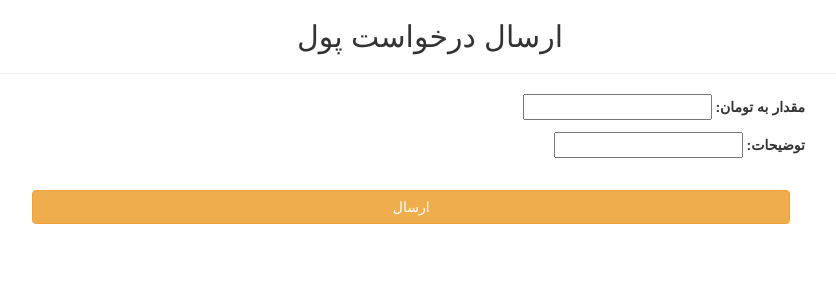
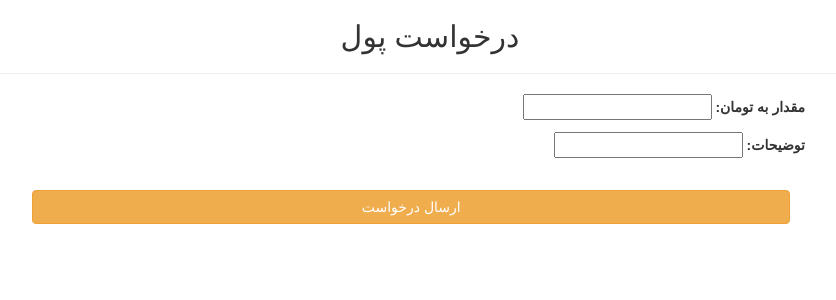
Before and after one commit to nimadorostkar/crop_stocks, a Django app: page /money_req/ in a window 1280 px wide. Shown: the top 300 px of the page, without its empty margins (210-1046 px from the left). Run offline with Django 3.2, Linux system fonts and the light colour scheme; a user stored in the database is signed in; some libraries are stand-ins or nearby versions.

Commit message:
debug and finisheeed

```diff
--- a/templates/dashboard/money_req.html
+++ b/templates/dashboard/money_req.html
@@ -14,7 +14,7 @@
 
 
       <div class="container">
-        <h2 style="text-align:center"> ارسال درخواست پول </h2> <hr>
+        <h2 style="text-align:center">  درخواست پول </h2> <hr>
         <form class="form-horizontal" method="post" enctype="multipart/form-data">
           <div class="form-group">
             <div style="direction:rtl" class="col-sm-10">
@@ -26,7 +26,7 @@
                         <div class="col-lg-12">
                             <div class="card">
                                 <div class="card-body">
-                                  <button type="submit" class="btn btn-warning btn-block"> ارسال </button>
+                                  <button type="submit" class="btn btn-warning btn-block"> ارسال درخواست </button>
                                 </div>
                             </div>
                         </div>
```
Also changed, not shown: templates/dashboard/dashboard.html (+11 -0 lines), db.sqlite3.
